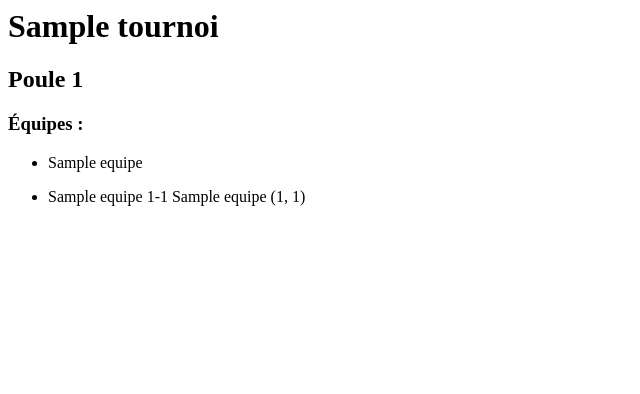
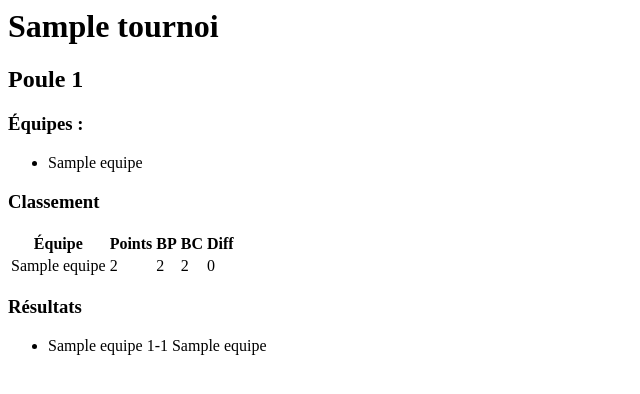
Before and after one commit to chhhhak/tournois-Jacques-Labaisse, a Django app: page /poule/1 in a window 1280 px wide. Shown: the top 394 px of the page, without its empty margins (0-640 px from the left). Run offline with Django 4.2, Linux system fonts and the light colour scheme; tables that the repository leaves empty hold one stand-in row (values such as "Sample post").

Commit message:
add yet unsorted ranking to poule page

```diff
--- a/tournois/tournaments/models.py
+++ b/tournois/tournaments/models.py
@@ -22,6 +22,40 @@ class Equipe(models.Model):
     def __str__(self):
         return self.name
 
+    def compute_points(self):
+        totalPoints = 0
+        for match in self.team1.all():
+            totalPoints += match.test_match_to_points()[0]
+        for match in self.team2.all():
+            totalPoints += match.test_match_to_points()[1]
+
+        return totalPoints
+
+    def compute_scored_goals(self):
+        scored_goals = 0
+        for match in self.team1.all():
+            if match.goals1 is not None:
+                scored_goals += match.goals1
+        for match in self.team2.all():
+            if match.goals2 is not None:
+                scored_goals += match.goals2
+        return scored_goals
+
+    def compute_conceded_goals(self):
+        conceded_goals = 0
+        for match in self.team1.all():
+            if match.goals2 is not None:
+                conceded_goals += match.goals2
+        for match in self.team2.all():
+            if match.goals1 is not None:
+                conceded_goals += match.goals1
+        return conceded_goals
+
+    def goal_diff(self):
+        return self.compute_scored_goals() - self.compute_conceded_goals()
+
+
+
 class Poule(models.Model):
     tournament = models.ForeignKey(Tournoi, on_delete=models.CASCADE)
     poolId = models.IntegerField(default=0)
@@ -29,6 +63,8 @@ class Poule(models.Model):
 
     def __str__(self):
         return self.teams.__str__()
+
+
 
 
 
@@ -51,7 +87,10 @@ class Match(models.Model):
     pool = models.ForeignKey(Poule, on_delete=models.CASCADE)
 
     def __str__(self):
-        strRep = '{} {}-{} {}'.format(self.team1.name, self.goals1, self.goals2, self.team2.name)
+        if self.goals1 == None:
+            strRep = '{} - {}'.format(self.team1.name, self.team2.name)
+        else:
+            strRep = '{} {}-{} {}'.format(self.team1.name, self.goals1, self.goals2, self.team2.name)
         return strRep
 
     """
--- a/tournois/tournaments/templates/tournois/poule.html
+++ b/tournois/tournaments/templates/tournois/poule.html
@@ -1,4 +1,6 @@
 {% if pool %}
+
+
     <h1>{{pool.tournament.name}}</h1>
     <h2>Poule {{pool.id}}</h2>
     <h3>Équipes :</h3>
@@ -8,10 +10,36 @@
     {% endfor %}
     </ul>
 
-    <!-- this section is used to test the computation of points after a match  -->
+    <h3>Classement</h3>
+    <table class='sortable'>
+        <thead>
+            <tr>
+            <th>Équipe</th>
+            <th>Points</th>
+            <th>BP</th>
+            <th>BC</th>
+            <th>Diff</th>
+            </tr>
+        </thead>
+        <tbody>
+
+        {% for team in pool.teams.all %}
+        <tr>
+            <td>{{team.name}}</td>
+            <td>{{team.compute_points}}</td>
+            <td>{{team.compute_scored_goals}}</td>
+            <td>{{team.compute_conceded_goals}}</td>
+            <td>{{team.goal_diff}}</td>
+        </tr>
+        {% endfor %}
+
+        </tbody>
+    </table>
+
+    <h3>Résultats</h3>
     <ul>
     {% for match in pool.match_set.all %}
-        <li>{{match}} {{match.test_match_to_points}}</li>
+        <li>{{match}}</li>
     {% endfor %}
     </ul>
 
--- a/tournois/tournaments/views.py
+++ b/tournois/tournaments/views.py
@@ -1,9 +1,11 @@
 from django.shortcuts import render, get_list_or_404, get_object_or_404
 
-from .models import Poule, Tournoi
+from .models import Equipe, Poule, Tournoi
 
 def poule(request, id_poule):
     pool = get_object_or_404(Poule, pk=id_poule)
+    # pool = sorted(pool.teams.all(), key = lambda team: team.compute_points(), reverse=True)
+    # pool = pool.teams.all().order_by('compute_points')
     return render(request, 'tournois/poule.html', {'pool': pool})
 
 def tournois(request):
```
